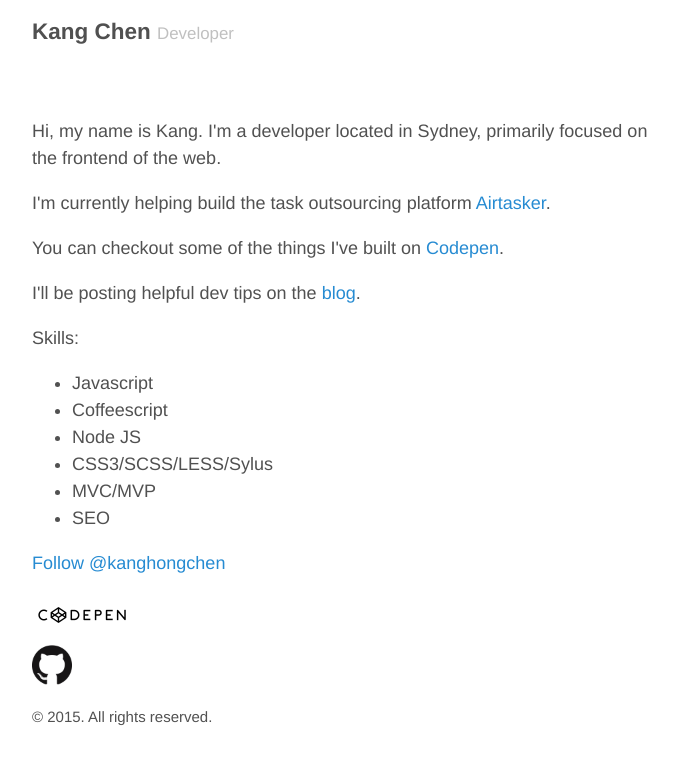
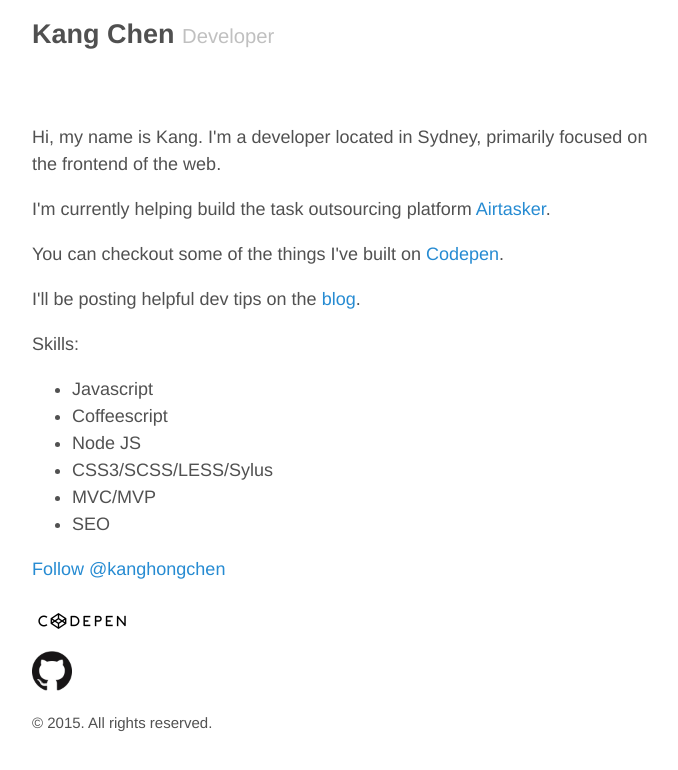
Before and after one commit to kang-chen/kang-chen.github.io, a Jekyll site: the page built from index.html, in a window 1280 px wide. Shown: the top 770 px of the page, without its empty margins (293-971 px from the left). Built offline with Jekyll 4.4.1, drawn with Linux system fonts in a browser that asks for light colours; the list of posts is cut into pages by our own code; comment, search, counter and statistics services are not loaded.

Commit message:
favicon added

```diff
--- a/_includes/head.html
+++ b/_includes/head.html
@@ -18,7 +18,7 @@
 
   <!-- Icons -->
   <link rel="apple-touch-icon-precomposed" sizes="144x144" href="{{ site.baseurl }}/public/apple-touch-icon-precomposed.png">
-  <link rel="shortcut icon" href="{{ site.baseurl }}/public/favicon.ico">
+  <link rel="shortcut icon" href="{{ site.baseurl }}/images/favicon.ico">
 
   <!-- RSS -->
   <link rel="alternate" type="application/atom+xml" title="{{ site.title }}" href="{{ site.baseurl }}/atom.xml">
--- a/_layouts/default.html
+++ b/_layouts/default.html
@@ -7,10 +7,19 @@
 
     <div class="container content">
       <header class="masthead">
-        <h3 class="masthead-title">
+        <h2 class="masthead-title">
           <a href="{{ site.baseurl }}/" title="Home">{{ site.title }}</a>
           <small>{{ site.tagline }}</small>
-        </h3>
+        </h2>
+        <!-- <div class="logo">
+          <div class="center">
+
+          </div>
+          <div class="top"></div>
+          <div class="right"></div>
+          <div class="bottom"></div>
+          <div class="left"></div>
+        </div> -->
       </header>
 
       <main>
--- /dev/null
+++ b/_sass/_logo.scss
@@ -0,0 +1,90 @@
+$lineweight: 1px;
+$linecolor: #888888;
+$speed: 0.5s;
+
+.logo h3 {
+  margin: 15px 20px 20px 20px;
+  font-weight: 300;
+  letter-spacing: 2px;
+  line-height: 35px;
+}
+
+.logo{
+  width:100px;
+  height:100px;
+  margin: auto;
+  position: absolute;
+  top:0;right:0;left:0;bottom:0;
+}
+
+.top{
+  position: absolute;
+  height:$lineweight;
+  top: -$lineweight;
+  background-color: $linecolor;
+  animation: $speed loadtop linear forwards;
+}
+.right{
+  width:$lineweight;
+  height: 0;
+  background-color: $linecolor;
+  position:absolute;
+  top:0;
+  right:-$lineweight;
+  animation: $speed $speed loadright linear forwards;
+}
+.bottom{
+  position: absolute;
+  background-color:$linecolor;
+  width: 0;
+  height:$lineweight;
+  bottom: -$lineweight;
+  right:0;
+  animation: $speed $speed*2 loadbottom linear forwards;
+
+}
+.left{
+  position: absolute;
+  width:$lineweight;
+  height: 0px;
+  bottom:0;
+  left:0 - $lineweight;
+  background-color:$linecolor;
+  animation: $speed $speed*3 loadleft linear forwards;
+}
+
+@keyframes loadtop {
+  0% {
+    width:0px;
+  }
+  100%{
+    width:100 + $lineweight;
+  }
+}
+
+@keyframes loadright {
+  0% {
+    height:0px;
+  }
+  100%{
+    height:100 + $lineweight;
+  }
+}
+
+@keyframes loadbottom {
+  0% {
+    width:0
+  }
+  100%{
+    width:100 + $lineweight;
+  }
+}
+
+@keyframes loadleft {
+  0% {
+    height:0px;
+  }
+  100%{
+    height:100 + $lineweight;
+  }
+}
--- a/styles.scss
+++ b/styles.scss
@@ -22,6 +22,7 @@
 @import "syntax";
 @import "code";
 @import "layout";
+// @import "logo";
 @import "masthead";
 @import "posts";
 @import "pagination";
```
Also changed, not shown: images/favicon.ico (added).
